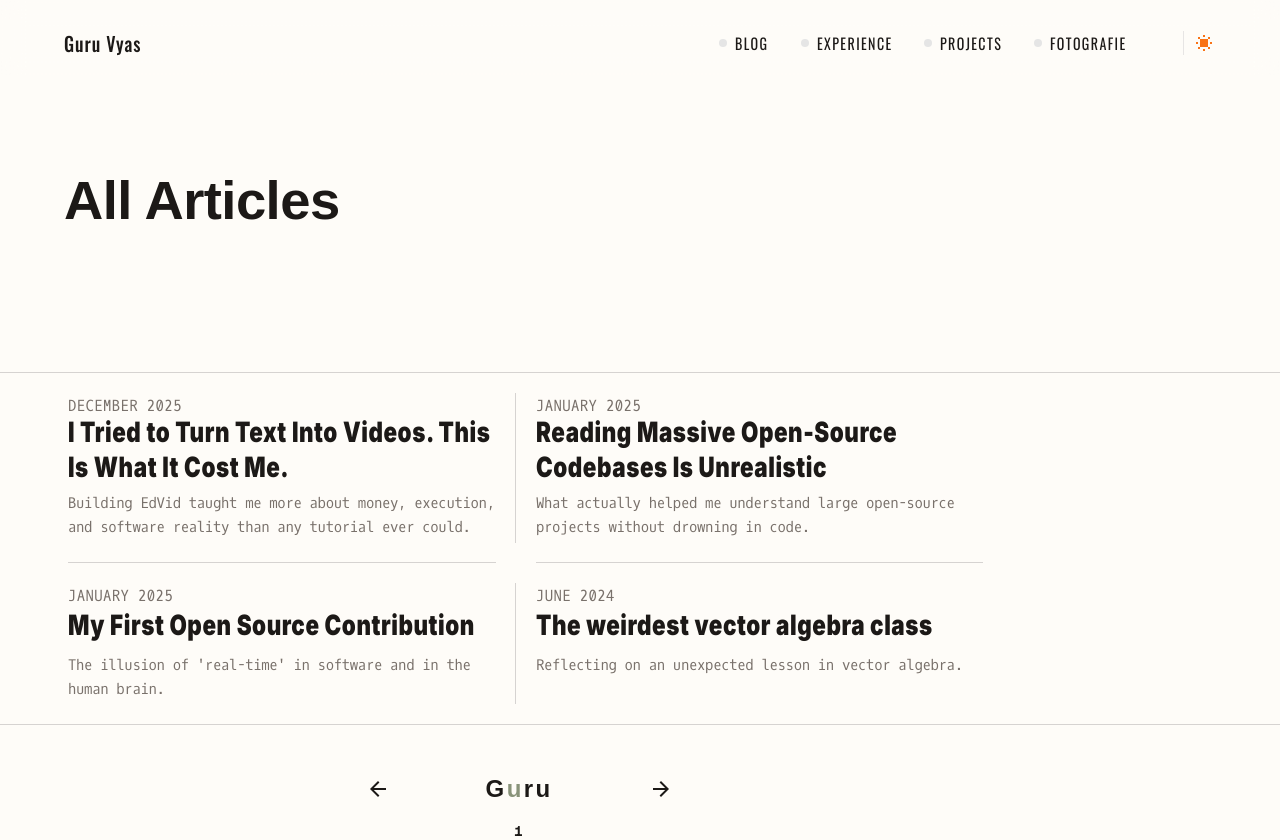
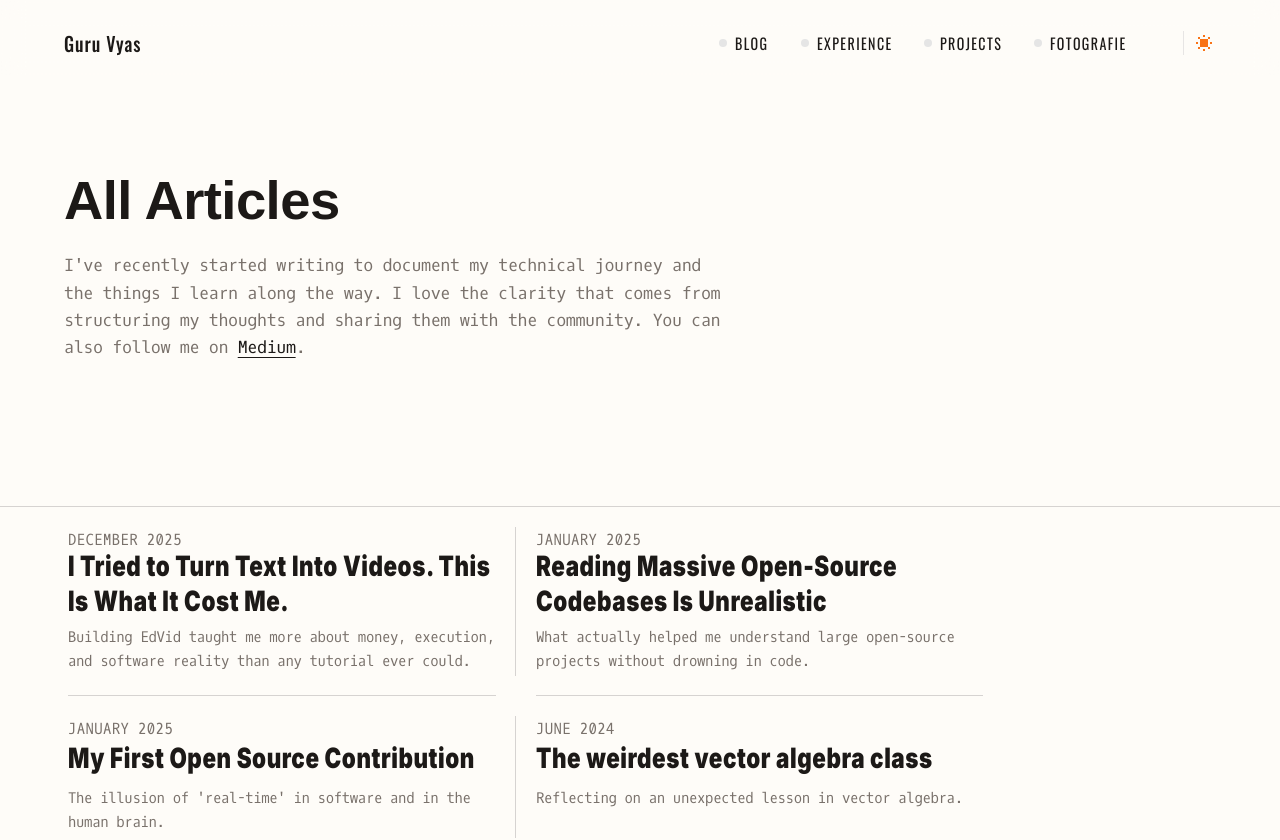
Before and after one commit to wakeupguruu/portfolio, a Next.js app: page /blog in a window 1280 px wide. Shown: the top 840 px of the page. Built offline with nearby package versions, Linux system fonts and the light colour scheme; a web font is replaced by a local one.

Commit message:
refactor: move writing section to blog and fix home hydration

```diff
--- a/app/blog/page.tsx
+++ b/app/blog/page.tsx
@@ -5,6 +5,12 @@ import { SayHello } from "@/components/say-hello";
 import { POSTS } from "./data";
 import Link from "next/link";
 import { MinimalArrow } from "@/components/minimal-arrow";
+import { Metadata } from "next";
+
+export const metadata: Metadata = {
+    title: "Guru's Blog",
+    description: "My thoughts on software engineering, open source, and building products.",
+};
 
 export default function BlogPage() {
     return (
@@ -17,6 +23,12 @@ export default function BlogPage() {
                         <h1 className="font-tasa text-4xl font-extrabold leading-none tracking-[-0.04em] text-[#1c1917] dark:text-[#ededed] sm:text-[3.4rem]">
                             All Articles
                         </h1>
+                        <p
+                            className="max-w-2xl mt-6 tracking-tight text-[1.05rem] leading-relaxed font-oxygen"
+                            style={{ color: "var(--description-text)" }}
+                        >
+                            I've recently started writing to document my technical journey and the things I learn along the way. I love the clarity that comes from structuring my thoughts and sharing them with the community. You can also follow me on <a href="https://medium.com/@vyasguru44" target="_blank" rel="noreferrer" className="underline decoration-1 underline-offset-4 hover:text-foreground transition-colors">Medium</a>.
+                        </p>
                     </Section>
                 </Container>
 
--- a/app/page.tsx
+++ b/app/page.tsx
@@ -51,6 +51,7 @@ export default function Home() {
                 width={64}
                 height={64}
                 className="w-10 h-10 sm:w-16 sm:h-16 object-contain"
+                suppressHydrationWarning
               />
             </HeroAnimation>
           </h1>
@@ -82,6 +83,8 @@ export default function Home() {
             <h2 className="font-tasa scale-y-[1.075] text-[2.1rem] font-semibold" style={{ color: 'var(--accent)' }}>Writing</h2>
             <Link href="#" className="text-sm scale-y-[1.075] font-mono">ALL ARTICLES →</Link>
           </div>
+
+
         </Container>
 
 
```
